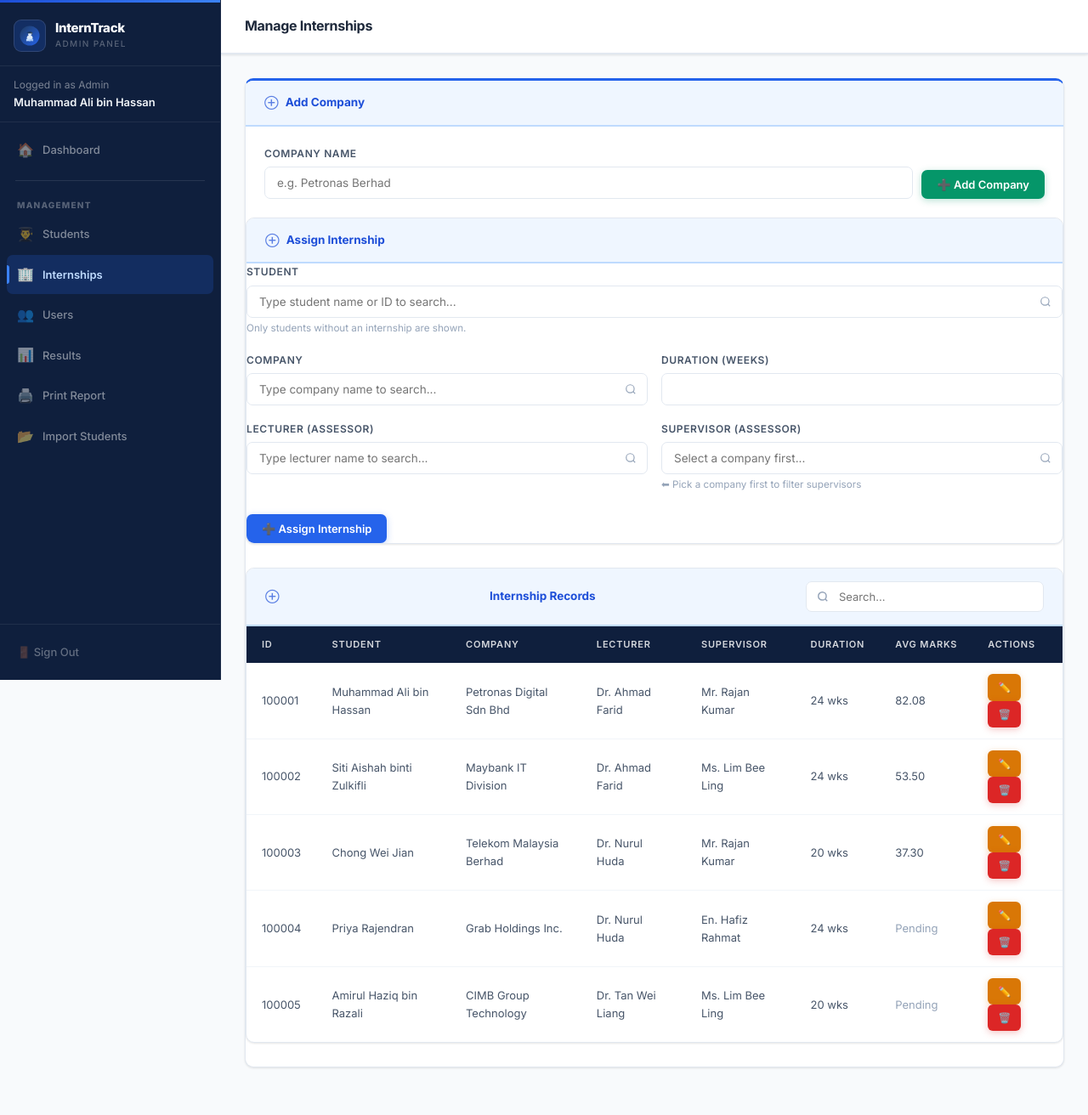
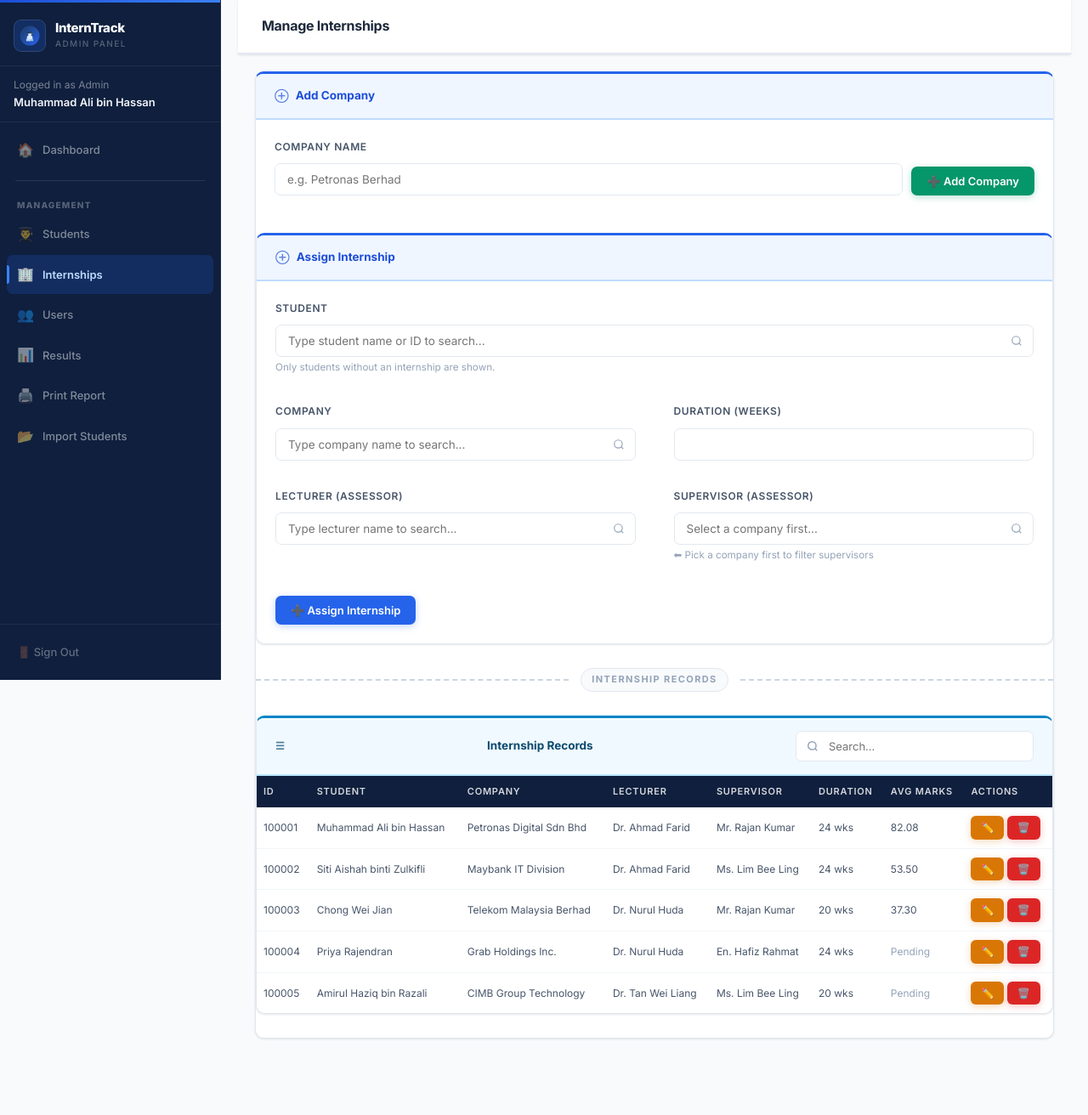
Before and after one commit to constantanyq/testing, a PHP site: page /admin/internships.php in a window 1280 px wide. Shown: the whole page at 85% size. After the commit the page ends 1223 px from the top, so only its background shows below. Run offline with PHP 8.4, Linux system fonts and the light colour scheme; a user stored in the database is signed in; data comes from the database, SQL or seed files in the repository.

Commit message:
Update Admin sections UI

```diff
--- a/coursework_3/admin/internships.php
+++ b/coursework_3/admin/internships.php
@@ -140,10 +140,12 @@ function getCompanyLabel($companies, $id) {
     </form>
 </div>
 
+<br>
+
 <!-- Add / Edit Internship -->
-<div class="card">
+<div class="card card-form">
     <div class="card-title"><?= $editRow ? 'Edit Internship' : 'Assign Internship' ?></div>
-
+    <div class="card-body">
     <form method="POST" id="internshipForm">
         <input type="hidden" name="action" value="<?= $editRow ? 'edit' : 'add' ?>">
         <?php if ($editRow): ?>
@@ -232,10 +234,13 @@ function getCompanyLabel($companies, $id) {
             <?php endif; ?>
         </div>
     </form>
+    </div>
 </div>
 
+<div class="section-gap"><span>Internship Records</span></div>
+
 <!-- Internship List -->
-<div class="card">
+<div class="card card-table">
     <div class="card-title flex-between">
         <span>Internship Records</span>
         <div class="search-bar">
--- a/coursework_3/style.css
+++ b/coursework_3/style.css
@@ -431,11 +431,12 @@ body {
 /* ===== MAIN CONTENT ===== */
 
 .main-content {
-    margin-left: var(--sidebar-w);
+    margin-left: calc(var(--sidebar-w) + 20px);
     flex: 1;
     display: flex;
     flex-direction: column;
-    min-height: 100vh
+    min-height: 100vh;
+    padding-right: 20px;
 }
 
 .topbar {
@@ -467,7 +468,7 @@ body {
 }
 
 .page-body {
-    padding: 28px;
+    padding: 20px 20px 60px 20px;
     flex: 1;
     animation: pageFade 0.3s ease
 }
@@ -660,7 +661,7 @@ body {
 /* ===== FORMS ===== */
 
 .form-group {
-    margin-bottom: 18px
+    margin-bottom: 32px;
 }
 
 .form-group label {
@@ -704,12 +705,16 @@ body {
 .form-row {
     display: grid;
     grid-template-columns: 1fr 1fr;
-    gap: 16px
+    gap: 45px;
 }
 
 .form-group textarea {
     resize: vertical;
     min-height: 80px
+}
+
+.form-group label {
+    margin-bottom: 10px;
 }
 
 
@@ -856,13 +861,14 @@ body {
 table {
     width: 100%;
     border-collapse: collapse;
-    font-size: 13px
+    font-size: 12px;
+    table-layout: auto;
 }
 
 thead th {
     background: var(--primary);
     color: rgba(255, 255, 255, 0.82);
-    padding: 13px 18px;
+    padding: 10px 8px;
     text-align: left;
     font-weight: 600;
     font-size: 11px;
@@ -872,10 +878,11 @@ thead th {
 }
 
 tbody td {
-    padding: 13px 18px;
+    padding: 10px 8px;
     border-bottom: 1px solid #f1f5f9;
     vertical-align: middle;
-    color: var(--text-soft)
+    color: var(--text-soft);
+    line-height: 1.3;
 }
 
 tbody tr:last-child td {
```
Also changed, not shown: coursework_3/admin/results.php (+6 -2 lines), coursework_3/admin/users.php (+59 -46 lines).
